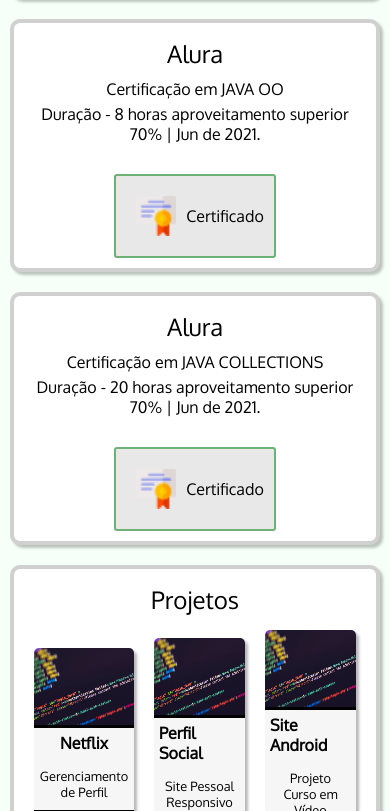
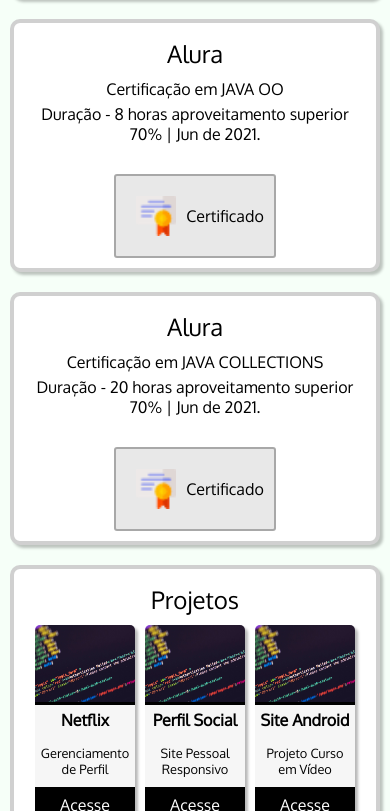
Before and after one commit to jvcorado/CursosWeb, a plain HTML site: page index.html in a window 390 px wide. Shown: the part 1189-2000 px from the top of the page. Drawn offline with Linux system fonts and the light colour scheme.

Commit message:
Update style.css

```diff
--- a/style.css
+++ b/style.css
@@ -70,7 +70,7 @@
     margin-top: 30px;
     padding: 10px;
     background-color: #d1d1d181;
-    border: 2px solid #6cb175;;
+    border: 2px solid #a3a3a3ea;;
     border-radius: 3px;
     cursor: pointer;
     font-size: 1em;
@@ -182,13 +182,23 @@
     }
 
     .containerProjetos{
-        max-width: 100%;
+        max-width: 100px;
+        height: 100%;
+
+    }
+    .btnProjetos img{
+        width: 100px;
+
+    }
+    .btnProjetos{
+        width: 100px;
+        margin: 5px;
+        text-align: center;
+    }
+    .btnProjetos:first-child{
+        height: 195px;
     }
 
-    .btnProjetos{
-        width: 100px;
-        margin: 10px;
-    }
     .btnProjetos p{
         padding: 10px;
         font-size: 0.8em;
```
